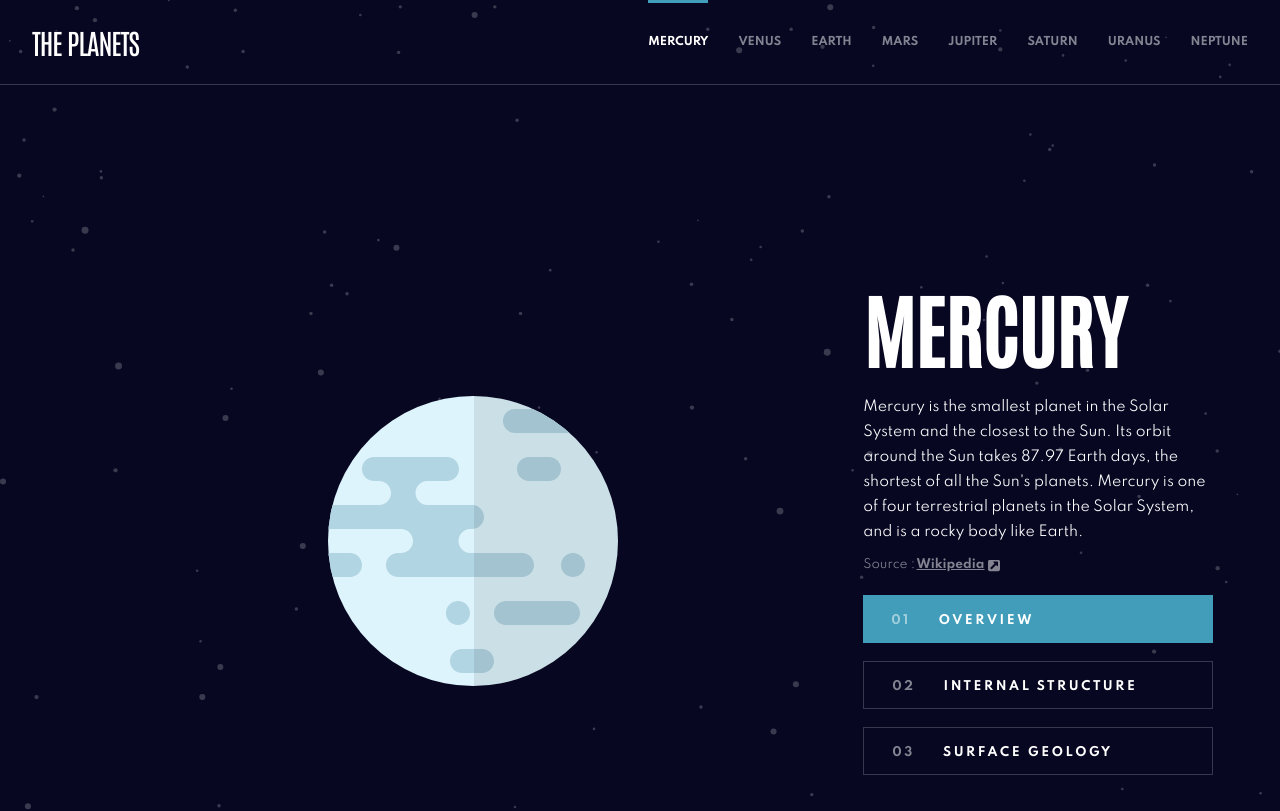
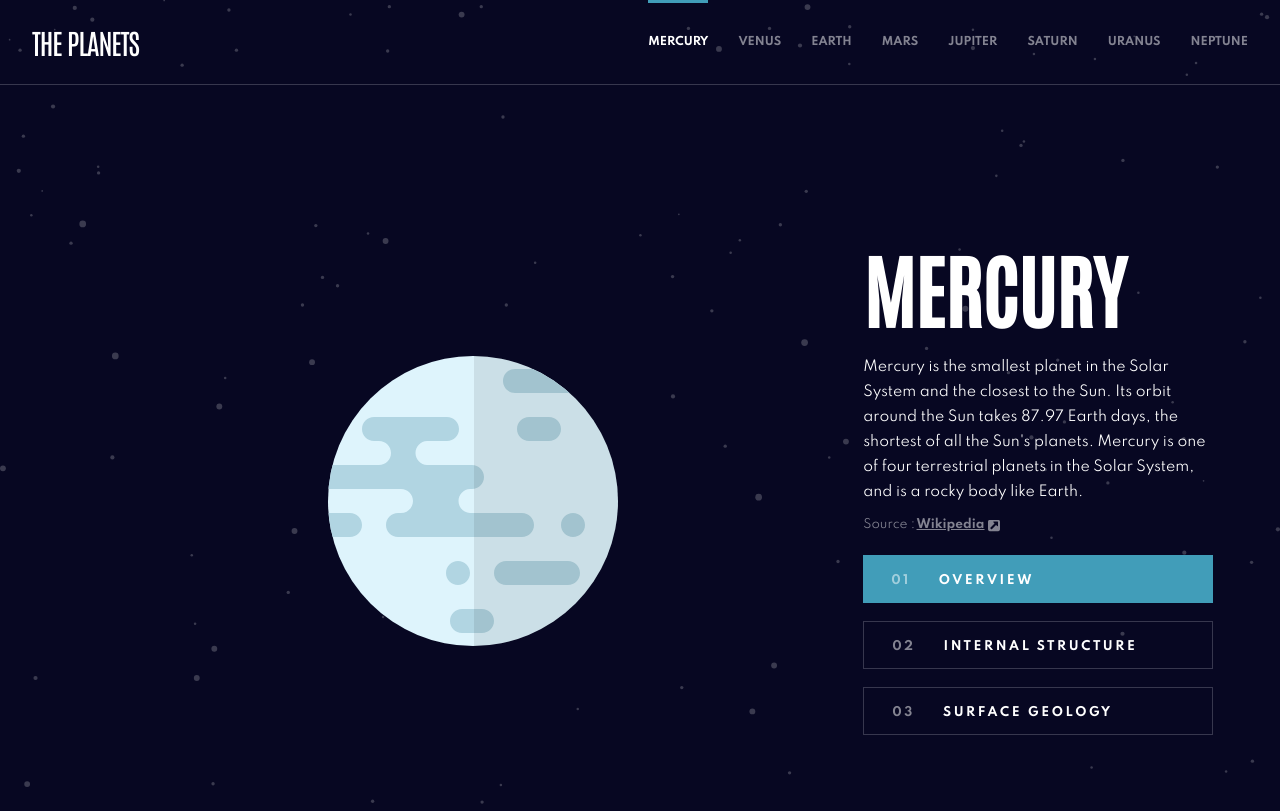
Before and after one commit to orangeSunshine901/planet-fact-site, a React (Vite) app: page / in a window 1280 px wide. Shown: the top 811 px of the page. Built offline with nearby package versions, Linux system fonts and the light colour scheme.

Commit message:
Added the active nav functionality for desktop

```diff
--- a/src/style.css
+++ b/src/style.css
@@ -336,7 +336,7 @@ nav {
   padding-inline: 82px;
   padding-bottom: 0rem;
   grid-template-columns: 70% 30%;
-  height: 55rem;
+  height: 50rem;
   row-gap: 10px;
   justify-content: start;
   align-content: center;
```
Also changed, not shown: src/dist/index.html, 2 other files (tests, documents, lock files or other folders).
